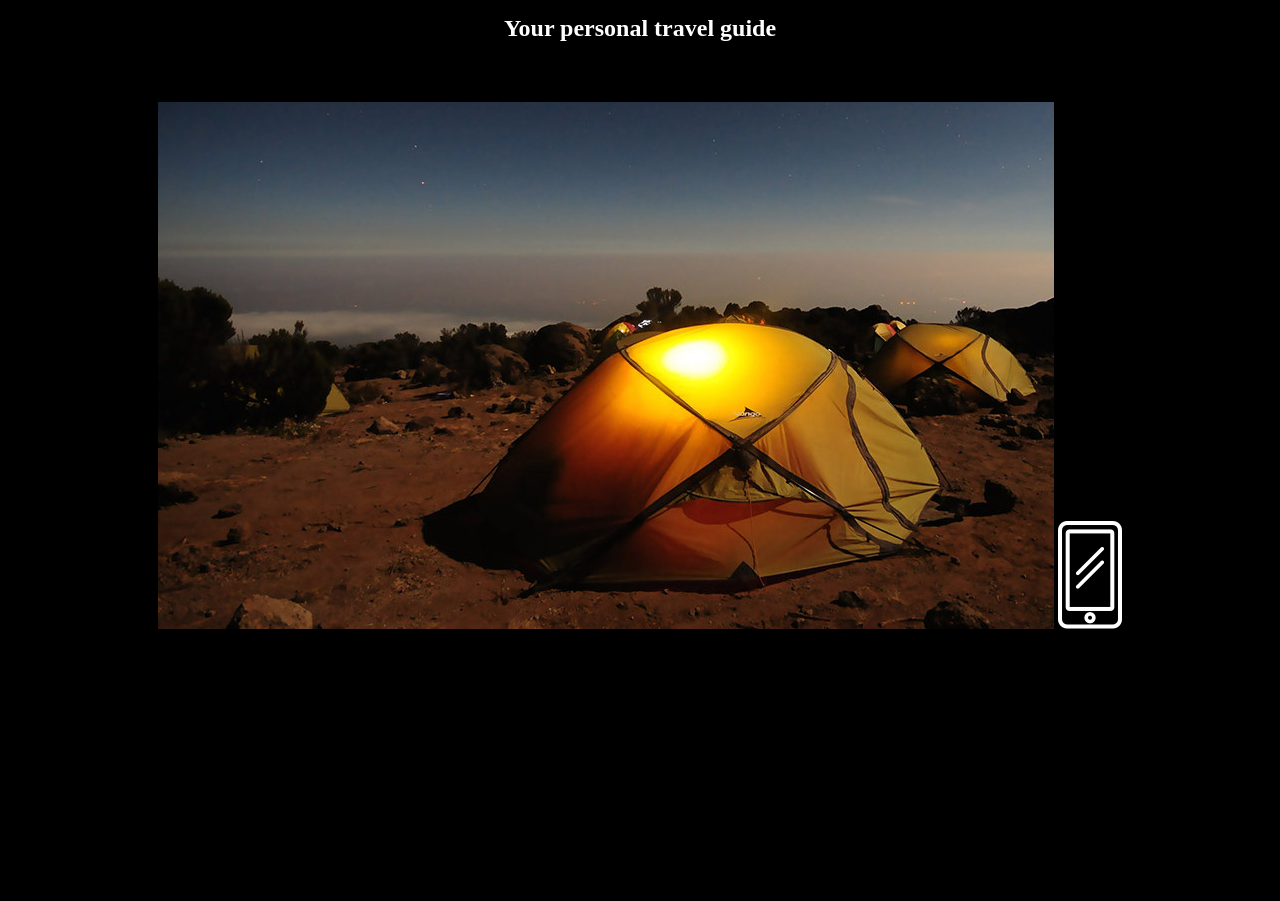
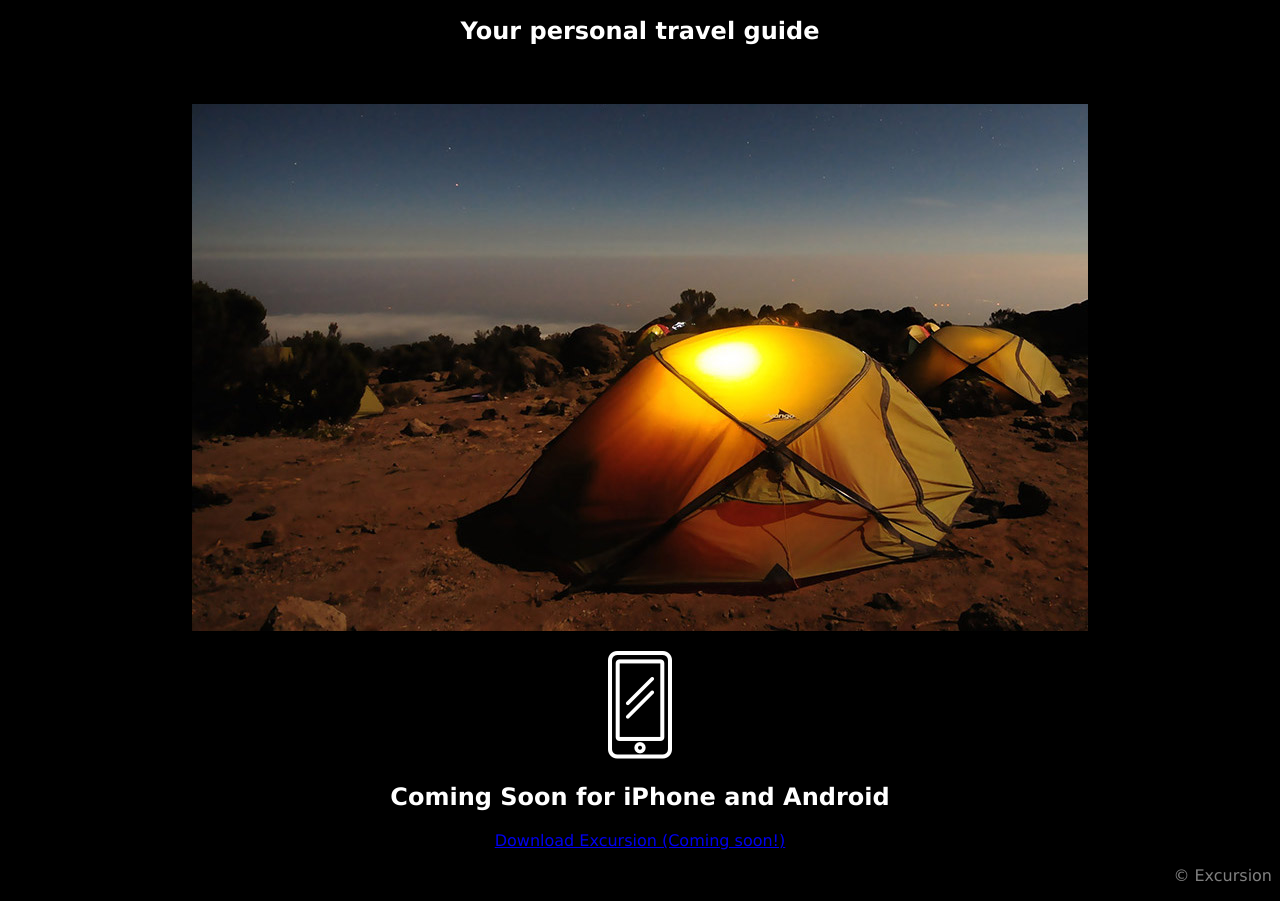
Before and after one commit to mugg84/excursion, a plain HTML site: page index.html in a window 1280 px wide. Shown: the part 273-1174 px from the top of the page. Before the commit the page ends 914 px from the top, so only its background shows below. Drawn offline with Linux system fonts and the light colour scheme.

Commit message:
htlm complete

```diff
--- a/index.html
+++ b/index.html
@@ -2,7 +2,10 @@
 <!--[if lt IE 7]>      <html class="no-js lt-ie9 lt-ie8 lt-ie7"> <![endif]-->
 <!--[if IE 7]>         <html class="no-js lt-ie9 lt-ie8"> <![endif]-->
 <!--[if IE 8]>         <html class="no-js lt-ie9"> <![endif]-->
-<!--[if gt IE 8]><!--> <html class="no-js"> <!--<![endif]-->
+<!--[if gt IE 8]><!-->
+<html class="no-js">
+<!--<![endif]-->
+
 <head>
     <meta charset="utf-8">
     <meta http-equiv="X-UA-Compatible" content="IE=edge">
@@ -11,29 +14,43 @@
     <meta name="viewport" content="width=device-width, initial-scale=1">
     <link rel="stylesheet" href="resources/css/style.css">
 </head>
+
 <body>
 
     <!-- First part (video) -->
 
+    <div class="first">
         <h1>Discover hidden places in the world around you</h1>
         <p><a href="#">Download Excursion (Coming soon!)</a></p>
         <video autoplay muted loop>
             <source src="resources/media/excursion (1).mp4" type="video/mp4">
         </video>
+    </div>
 
     <!-- second part (img) -->
 
+    <div class="second">
         <h2>Your personal travel guide</h2>
         <h3>Excursion remembers places you like, and recommends new points of interest around you.</h3>
-        <img src="resources/media/camp.jpg" />
+        <p><img src="resources/media/camp.jpg" /></p>
+    </div>
 
     <!-- third part (phone logo) -->
 
-         <img src="resources/media/phone.png">
+    <div class="third">
+        <p><img src="resources/media/phone.png"></p>
+        <h2>Coming Soon for iPhone and Android</h2>
+        <p><a href="#">Download Excursion (Coming soon!)</a></p>
+    </div>
+
+    <!-- Footer -->
+
+    <footer><p>&#169 Excursion</p></footer>
 
     <script src="" async defer></script>
 
 
 
 </body>
+
 </html>
--- a/resources/css/style.css
+++ b/resources/css/style.css
@@ -1,8 +1,14 @@
-* {
+body {
    background-color: black;
    text-align: center;
+   font-family: Verdana, Geneva, Tahoma, sans-serif;
 }
 
 h1, h2 {
     color: white;
 }
+
+footer p {
+    color: gray;
+    text-align: right;
+}
```
Lines whose indentation alone changed are shown as unchanged.
